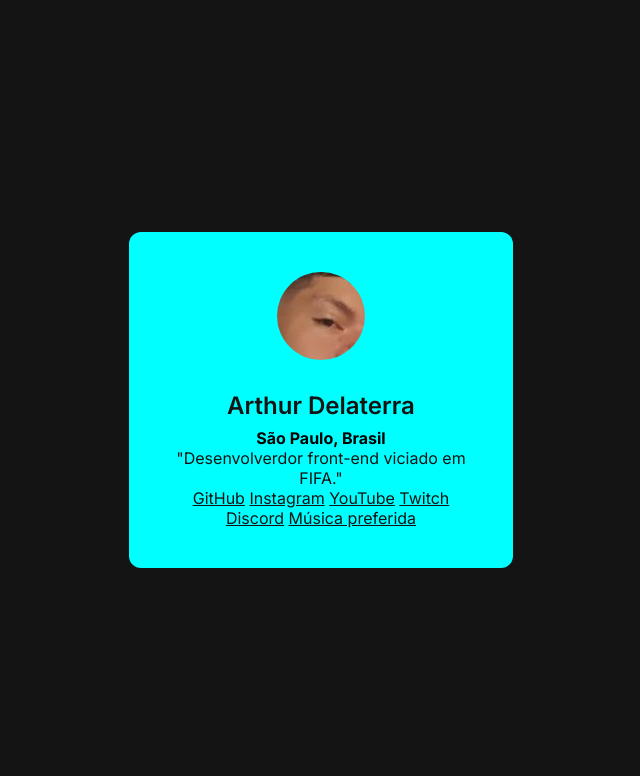
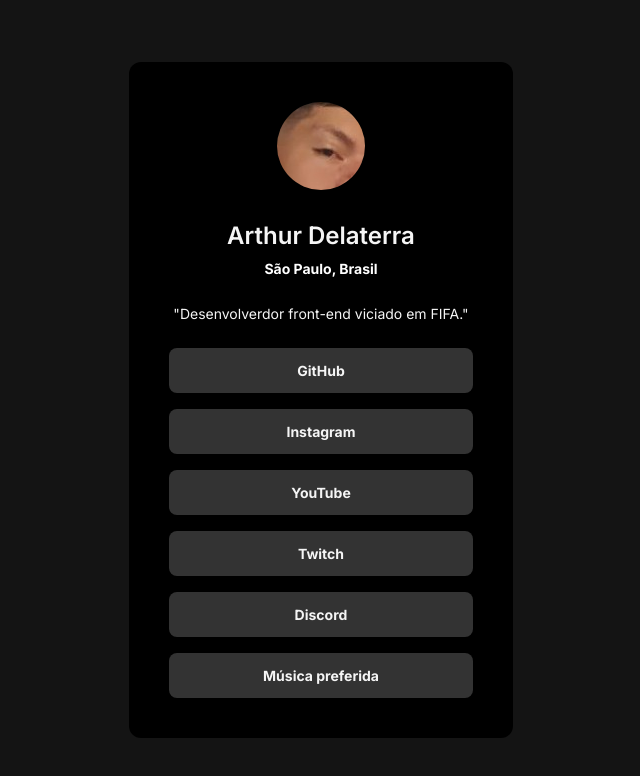
Before and after one commit to arthurdelaterra12B/meus-links, a plain HTML site: page index.html in a window 1280 px wide. Shown: the whole page, without its empty margins (319-959 px from the left). Drawn offline with Linux system fonts and the light colour scheme.

Commit message:
desenvolvimento CSS terminado

```diff
--- a/style.css
+++ b/style.css
@@ -14,7 +14,7 @@
 }
 
 div {
-    background-color: aqua;
+    background-color: black;
     width: 384px;
     padding: 40px;
     text-align: center;
@@ -22,7 +22,7 @@
 }
 
 h1, p, a {
-    color: #141414;
+    color: whitesmoke;
 }
 
 div img{
@@ -37,6 +37,29 @@
     margin-bottom: 4px;
 }
 
+div strong {
+    color: white;
+    font-size: 14px;
+    line-height: 21px;
+}
+
 div p {
+    margin-block: 24px;
+    font-size: 14px;
+    line-height: 21px;
+}
 
+div a + a {
+    margin-top: 16px;
 }
+
+div a {
+    display: block;
+    text-decoration: none;
+    background-color: #333;
+    padding: 12px;
+    border-radius: 8px;
+    font-weight: 700;
+    font-size: 14px;
+    line-height: 21px;
+}
```
